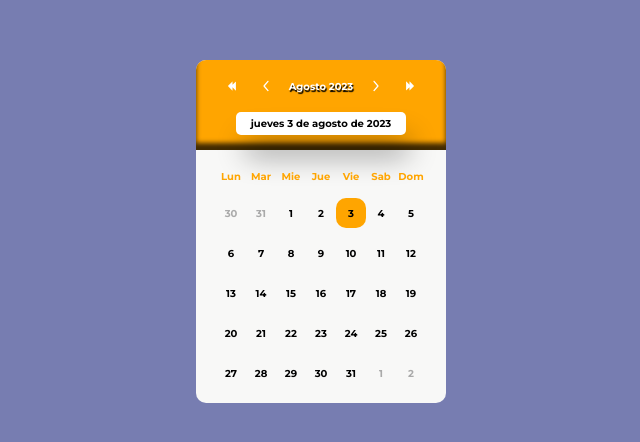
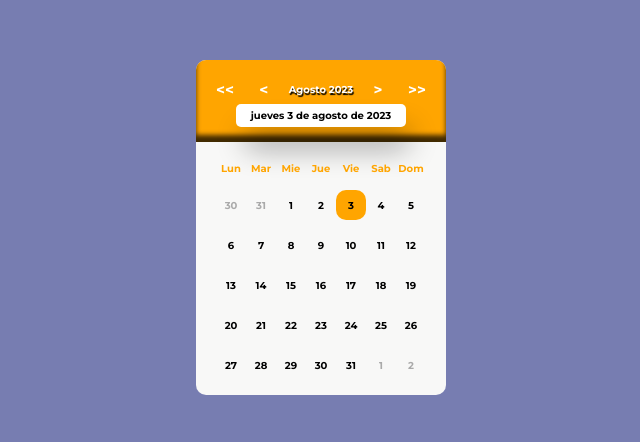
Before and after one commit to modough/react-dateselector, a React (Vite) app: page / in a window 1280 px wide. Shown: the part 348-790 px from the top of the page, without its empty margins (444-1084 px from the left). Built offline with nearby package versions, Linux system fonts and the light colour scheme.

Commit message:
changing date selector arrows

```diff
--- a/src/components/DayPicker.jsx
+++ b/src/components/DayPicker.jsx
@@ -6,9 +6,7 @@ import DaysInMonth from './DaysInMonth';
 import { useState } from 'react';
 import { currentMonth, currentYear, date } from '../utils/dateFormat';
 import Weeks from './Weeks';
-import PropTypes from 'prop-types'
-import arrow from '../assets/arrow-34.svg';
-import doubleArrow from '../assets/left-double-arrow.svg';
+import PropTypes from 'prop-types';
 
 /**
  * DayPicker component for displaying and navigating through calendar days.
@@ -75,31 +73,16 @@ const DayPicker = ({ clickedDate, setClickedDate, locale, color, todayBackground
         <div className='daypicker-wrapper'>
             <div className='header' style={{ backgroundColor: color }}>
                 <div className='icons'>
-                    <img
-                        className='leftArrow-year' onClick={displayPrevYear}
-                        src={doubleArrow}
-                        alt='arrow for previous year'
-                    />
-                    <img
-                        className='leftArrow-month' onClick={displayPrevMonth}
-                        src={arrow}
-                        alt='arrow for previous month'
-                    />
+                    <span className='leftArrow-year' onClick={displayPrevYear}>{'<<'}</span>
+                    <span className='leftArrow-month' onClick={displayPrevMonth}>{'<'}</span>
+
                     <CurrentDate
                         locale={locale}
                         month={today ? currentMonth : month}
                         year={today ? currentYear : year}
                     />
-                    <img
-                        className='rightArrow-month' onClick={displayNextMonth}
-                        src={arrow}
-                        alt='arrow for next month'
-                    />
-                    <img
-                        className='rightArrow-year' onClick={displayNextYear}
-                        src={doubleArrow}
-                        alt='arrow for next month'
-                    />
+                    <span className='rightArrow-month' onClick={displayNextMonth}>{'>'}</span>
+                    <span className='rightArrow-year' onClick={displayNextYear}>{'>>'}</span>
                 </div>
                 <div className='today-date'
                     onClick={(e) => {
--- a/src/css/dayPicker.css
+++ b/src/css/dayPicker.css
@@ -5,14 +5,13 @@
   border-radius: 10px;
 }
 .daypicker-wrapper .header {
-  height: 60px;
+  height: auto;
   display: flex;
   align-items: center;
   justify-content: space-between;
   flex-direction: column;
   color: white;
   padding: 15px;
-
   border-radius: 10px 10px 0 0;
   box-shadow: 0px -7px 5px 0px rgba(0, 0, 0, 0.75) inset;
   -webkit-box-shadow: 0px -7px 5px 0px rgba(0, 0, 0, 0.75) inset;
@@ -20,29 +19,23 @@
 }
 .daypicker-wrapper .header .icons {
   position: relative;
-  width: 200px;
+  width: 100%;
   display: flex;
   align-items: center;
   justify-content: space-between;
 }
 
-.header .icons img {
+.header .icons span {
   cursor: pointer;
   border-radius: 5px;
   padding: 5px;
-  width: 12px;
+  font-size: 15px;
+  font-weight: bolder;
 }
 
-.header .icons .leftArrow-month {
-  rotate: 180deg;
-}
-
-.header .icons .rightArrow-year {
-  rotate: 180deg;
-}
-
-.header .icons img:hover {
+.header .icons span:hover {
   background-color: rgb(201, 204, 204);
+  color: #000;
 }
 .daypicker-wrapper .header .today-date button {
   margin: 0;
```
Also changed, not shown: src/assets/arrow-34.svg (deleted), src/assets/left-double-arrow.svg (deleted).
